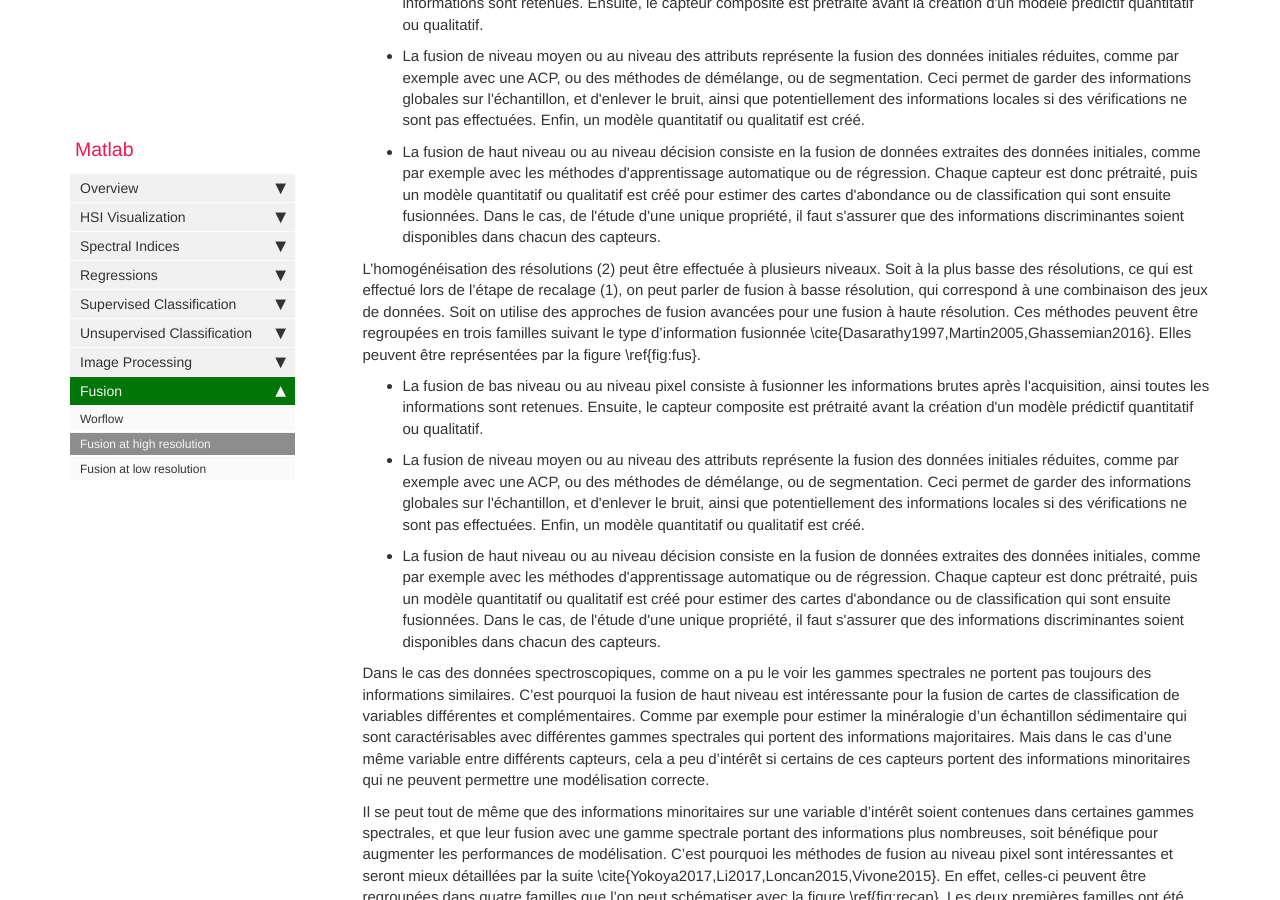
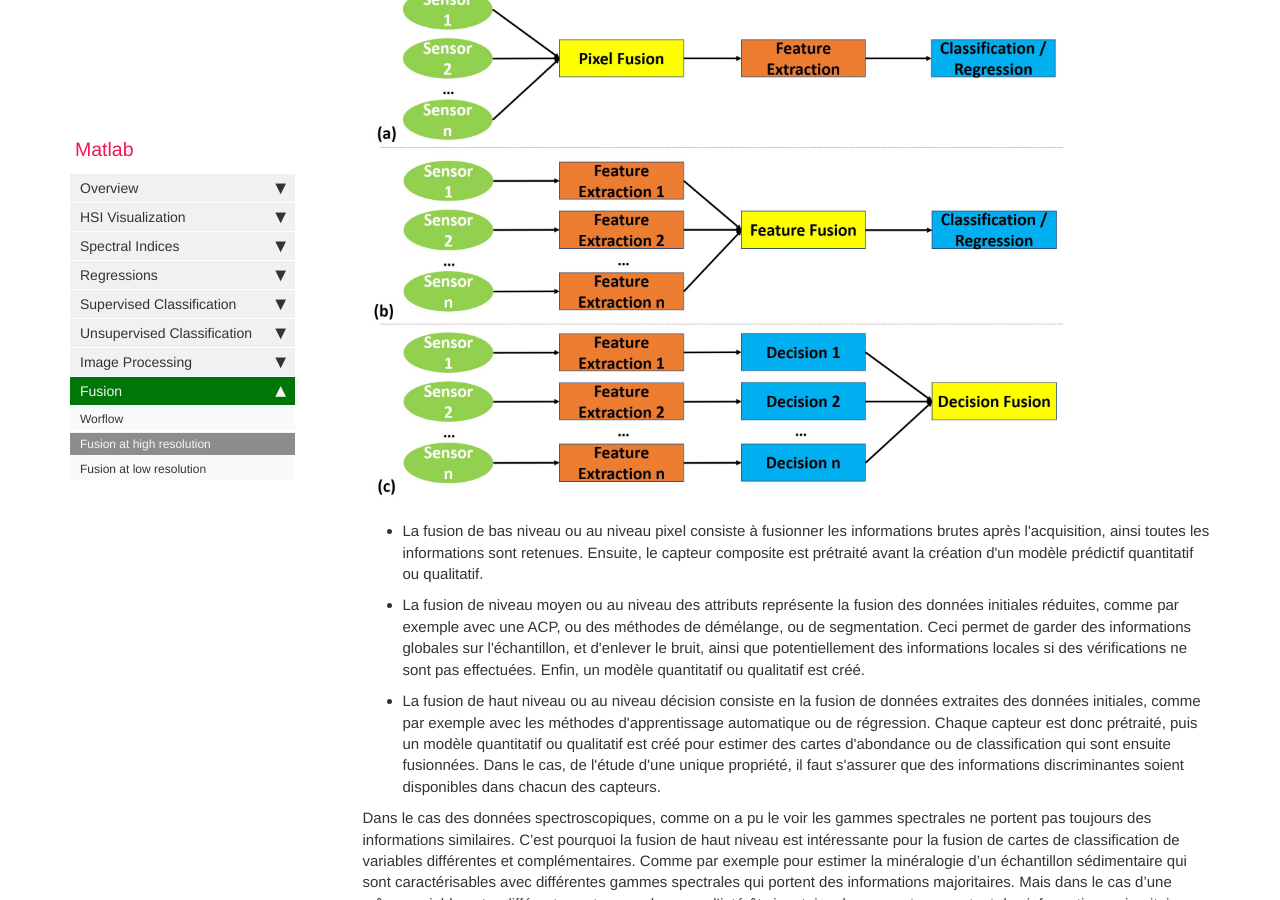
Before and after one commit to JacqKevin/JacqKevin.github.io, a Jekyll site: the page built from pages/Matlab/FusionHR.md, in a window 1280 px wide and 900 px high, scrolled down 332 px. Built offline with Jekyll 4.4.1, drawn with Linux system fonts in a browser that asks for light colours; comment, search, counter and statistics services are not loaded.

Commit message:
Update FusionHR.md

```diff
--- a/pages/Matlab/FusionHR.md
+++ b/pages/Matlab/FusionHR.md
@@ -7,14 +7,7 @@ sidebar: Matlab_sidebar
 
 L'homogénéisation des résolutions (2) peut être effectuée à plusieurs niveaux. Soit à la plus basse des résolutions, ce qui est effectué lors de l'étape de recalage (1), on peut parler de fusion à basse résolution, qui correspond à une combinaison des jeux de données. Soit on utilise des approches de fusion avancées pour une fusion à haute résolution. Ces méthodes peuvent être regroupées en trois familles suivant le type d'information fusionnée \cite{Dasarathy1997,Martin2005,Ghassemian2016}. Elles peuvent être représentées par la figure \ref{fig:fus}.
 
-<ul>
-<li> La fusion de bas niveau ou au niveau pixel consiste à fusionner les informations brutes après l'acquisition, ainsi toutes les informations sont retenues. Ensuite, le capteur composite est prétraité avant la création d'un modèle prédictif quantitatif ou qualitatif. </li>
-<li>  La fusion de niveau moyen ou au niveau des attributs représente la fusion des données initiales réduites, comme par exemple avec une ACP, ou des méthodes de démélange, ou de segmentation. Ceci permet de garder des informations globales sur l'échantillon, et d'enlever le bruit, ainsi que potentiellement des informations locales si des vérifications ne sont pas effectuées. Enfin, un modèle quantitatif ou qualitatif est créé.  </li>
-<li>  La fusion de haut niveau ou au niveau décision consiste en la fusion de données extraites des données initiales, comme par exemple avec les méthodes d'apprentissage automatique ou de régression. Chaque capteur est donc prétraité, puis un modèle quantitatif ou qualitatif est créé pour estimer des cartes d'abondance ou de classification qui sont ensuite fusionnées. Dans le cas, de l'étude d'une unique propriété, il faut s'assurer que des informations discriminantes soient disponibles dans chacun des capteurs.  </li>
-</ul>
-
-
-L'homogénéisation des résolutions (2) peut être effectuée à plusieurs niveaux. Soit à la plus basse des résolutions, ce qui est effectué lors de l'étape de recalage (1), on peut parler de fusion à basse résolution, qui correspond à une combinaison des jeux de données. Soit on utilise des approches de fusion avancées pour une fusion à haute résolution. Ces méthodes peuvent être regroupées en trois familles suivant le type d'information fusionnée \cite{Dasarathy1997,Martin2005,Ghassemian2016}. Elles peuvent être représentées par la figure \ref{fig:fus}.
+{% include image.html file="Fus.jpg" %}
 
 <ul>
 <li> La fusion de bas niveau ou au niveau pixel consiste à fusionner les informations brutes après l'acquisition, ainsi toutes les informations sont retenues. Ensuite, le capteur composite est prétraité avant la création d'un modèle prédictif quantitatif ou qualitatif. </li>
@@ -26,6 +19,8 @@ Dans le cas des données spectroscopiques, comme on a pu le voir les gammes spec
 
 Il se peut tout de même que des informations minoritaires sur une variable d'intérêt soient contenues dans certaines gammes spectrales, et que leur fusion avec une gamme spectrale portant des informations plus nombreuses, soit bénéfique pour augmenter les performances de modélisation. C'est pourquoi les méthodes de fusion au niveau pixel sont intéressantes et seront mieux détaillées par la suite \cite{Yokoya2017,Li2017,Loncan2015,Vivone2015}. En effet, celles-ci peuvent être regroupées dans quatre familles que l'on peut schématiser avec la figure \ref{fig:recap}. Les deux premières familles ont été créées pour la fusion de données multispectrales avec une image panchromatique (similaire à une image en niveau de gris), c'est pourquoi ces méthodes sont appelées pansharpening. Elles ont ensuite été modifiées pour la fusion de données multi- et hyper-spectrales, on parle d'hypersharpening.
 
+{% include image.html file="recap.jpg" %}
+
 <ul>
 <li> La substitution de composantes (CS) consiste à projeter les données basses (BR) et hautes (HR) résolutions dans un autre espace qui sépare les informations spatiales et spectrales.  Ensuite, ces méthodes vont estimer les composantes BR qui sont les plus proches de celles à HR pour les substituer. Les méthodes les plus utilisées sont l'ACP \cite{Chavez1991}, l'ICA, Intensity-Hue-Saturation (IHS) \cite{Tu2001}, Brovey transform (BT) \cite{Gillespie1987}, Gram-Schmidt (GS) \cite{Laben2000,Aiazzi2007}. </li>
 <li>  L'analyse multirésolution (MRA) décompose les données BR et HR à plusieurs niveaux de résolution similaires en utilisant des ondelettes \cite{Khan2008,Vivone2014,Ranchin2000,Otazu2005} ou des pyramides laplaciennes \cite{Aiazzi2006,Aiazzi2003,Aiazzi2002,Lee2004,Alparone2007} ou gaussiennes. Ensuite, des modèles de passage sont calculés entre ces différentes résolutions pour estimer les hautes et basses fréquences (aussi appelées détails et structures) manquantes dans les données BR interpolées à HR.  </li>
```
